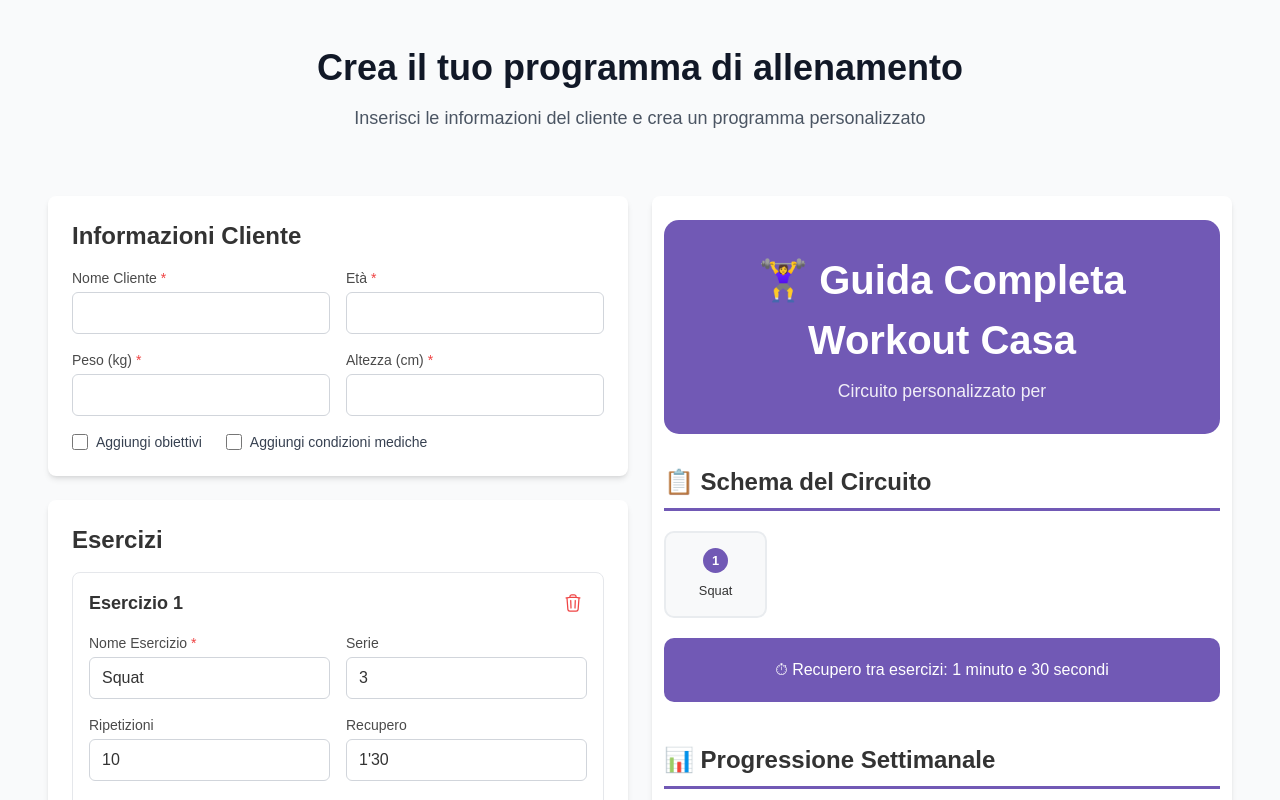
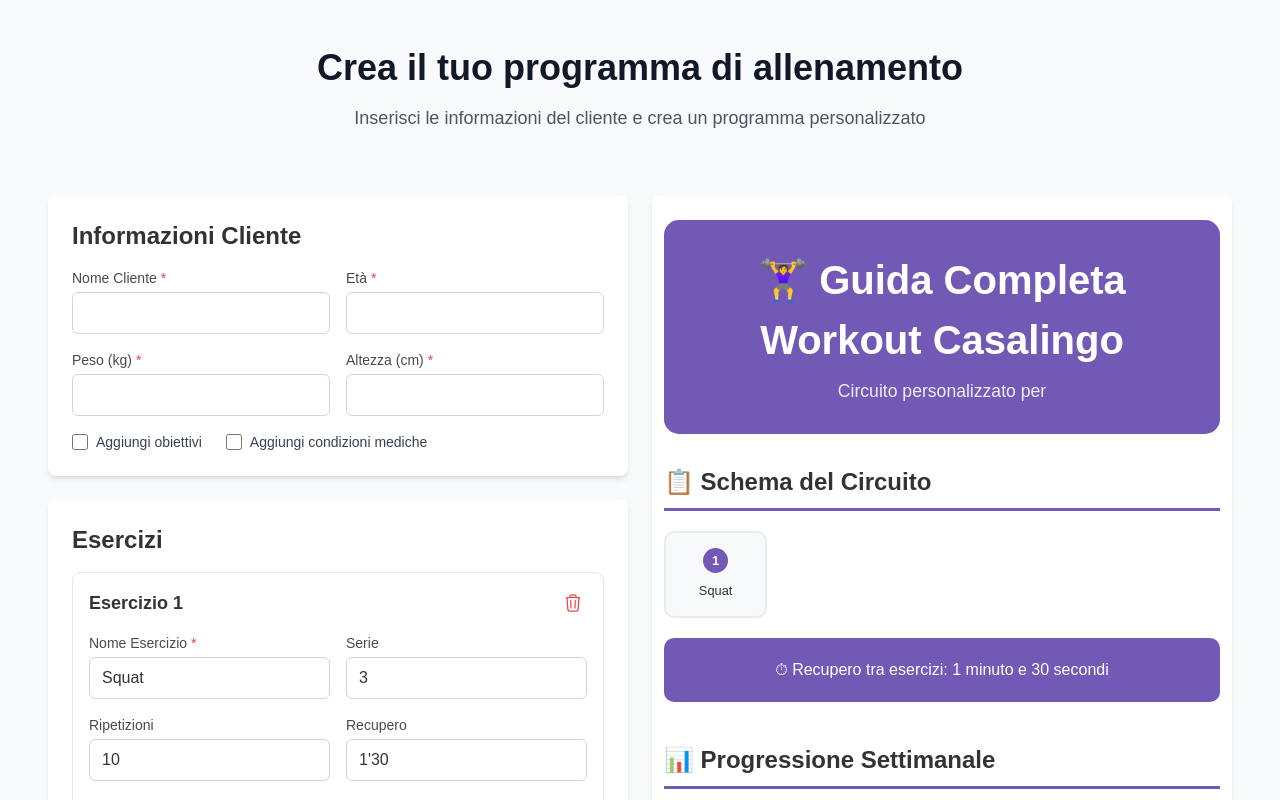
Before and after one commit to artscomi/fitpdf, a Next.js app: page / in a window 1280 px wide. Shown: the top 800 px of the page. Built offline with nearby package versions, Linux system fonts and the light colour scheme.

Commit message:
fix: Update header title in WorkoutTemplate component for consistency with terminology

```diff
--- a/src/app/components/WorkoutTemplate.tsx
+++ b/src/app/components/WorkoutTemplate.tsx
@@ -43,7 +43,7 @@ const WorkoutTemplate: React.FC<WorkoutTemplateProps> = ({
   return (
     <div>
       <div className="header">
-        <h1>🏋️‍♀️ Guida Completa Workout Casa</h1>
+        <h1>🏋️‍♀️ Guida Completa Workout Casalingo</h1>
         <p>Circuito personalizzato per {clientInfo?.name}</p>
       </div>
 
```
